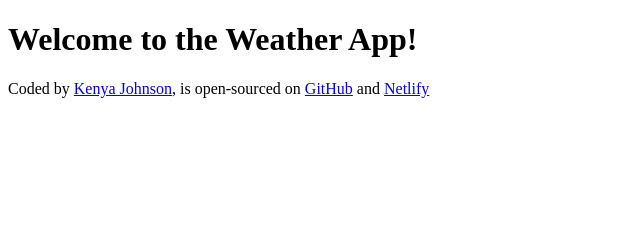
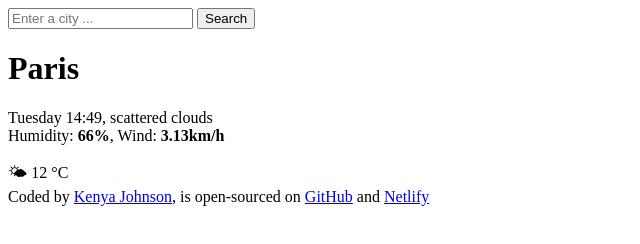
Before and after one commit to KenJohn28/weather-app-project-week7, a plain HTML site: page index.html in a window 1280 px wide. Shown: the whole page, without its empty margins (0-640 px from the left). Drawn offline with Linux system fonts and the light colour scheme.

Commit message:
Added the HTML to the project

```diff
--- a/index.html
+++ b/index.html
@@ -6,7 +6,22 @@
     <title>Weather App</title>
   </head>
   <body>
-    <h1>Welcome to the Weather App!</h1>
+    <header>
+      <form>
+        <input type="search" placeholder="Enter a city ..." />
+        <input type="submit" value="Search" />
+      </form>
+    </header>
+    <main>
+      <div>
+        <h1>Paris</h1>
+        <p>
+          Tuesday 14:49, scattered clouds
+          <br />Humidity: <strong>66%</strong>, Wind: <strong>3.13km/h</strong>
+        </p>
+        <div>🌤 12 &deg;C</div>
+      </div>
+    </main>
     <footer>
       Coded by
       <a href="https://github.com/KenJohn28" target="_blank">Kenya Johnson</a>,
```
